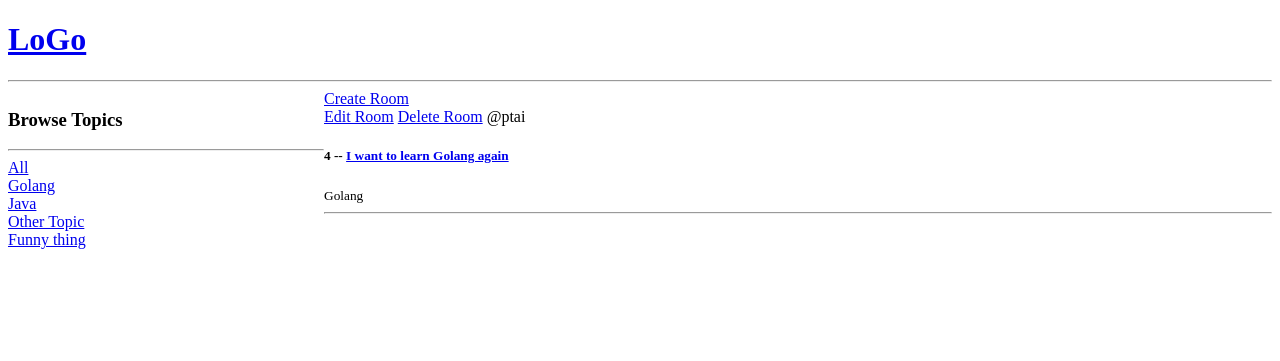
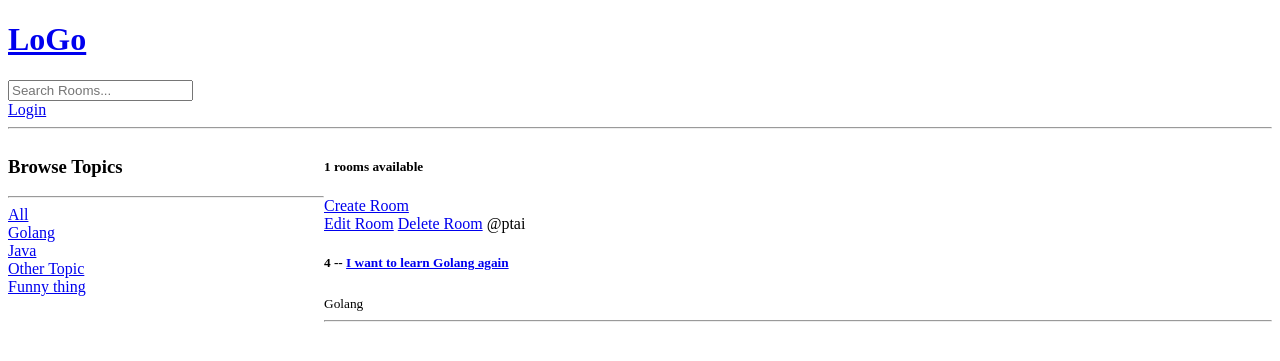
Before and after one commit to talama014/ptaisite, a Django app: a page that uses templates/navbar.html in a window 1280 px wide. Shown: the top 361 px of the page. Run offline with Django 4.2, Linux system fonts and the light colour scheme; data comes from the database, SQL or seed files in the repository; both versions use the stored data as it was after the commit.

Commit message:
Create function search

```diff
--- a/base/templates/base/home.html
+++ b/base/templates/base/home.html
@@ -24,6 +24,9 @@
         {% endfor %}
     </div>
     <div>
+        <div>
+            <h5>{{room_count}} rooms available</h5>
+        </div>
         <a href="{% url 'create-room' %}"> Create Room </a>
         {% for room in rooms %}
             <div>
--- a/base/urls.py
+++ b/base/urls.py
@@ -3,10 +3,14 @@ from django.urls import path
 from . import views
 
 urlpatterns = [
+
+    path('login', views.loginPage, name="login"),
+
     path('', views.home, name="home"),
     path('room/<str:pk>/', views.room, name="room") ,
 
     path('create-room/', views.createRoom, name="create-room"),
     path('update-room/<str:pk>/', views.updateRoom, name="update-room"),
+
     path('delete-room/<str:pk>/', views.deleteRoom, name="delete-room")
 ]
--- a/base/views.py
+++ b/base/views.py
@@ -1,15 +1,28 @@
 from django import forms
+from django.http import request
 from django.shortcuts import redirect, render
+from django.db.models import Q
 from .models import Room, Topic
 from .forms import RoomForm
 
+
+def loginPage(request):
+    context = {}
+    return render(request, 'base/login_register.html', context)
+
 def home(request):
-    q = request.GET.get('q')
+    q = request.GET.get('q') if request.GET.get('q') != None else ''
 
-    rooms = Room.objects.filter(topic__name=q)
+    rooms = Room.objects.filter(
+        Q(topic__name__icontains=q) |
+        Q(name__icontains=q) |
+        Q(description__icontains=q)
+    )
     topics = Topic.objects.all()
 
-    context = {'rooms': rooms, 'topics': topics}
+    room_count = rooms.count()
+
+    context = {'rooms': rooms, 'topics': topics, 'room_count': room_count}
     return render(request, 'base/home.html', context)
 
 def room(request, pk):
--- a/templates/navbar.html
+++ b/templates/navbar.html
@@ -1,4 +1,9 @@
 <a href="/">
     <h1> LoGo</h1>
 </a>
+
+<form method="GET" action="{% url 'home' %}">
+    <input type="text" name= "q" placeholder="Search Rooms..." />
+</form>
+<a href="{% url 'login'%}">Login</a>
 <hr>
```
Also changed, not shown: base/templates/base/login_register.html (added, +17 -0 lines), db.sqlite3.
